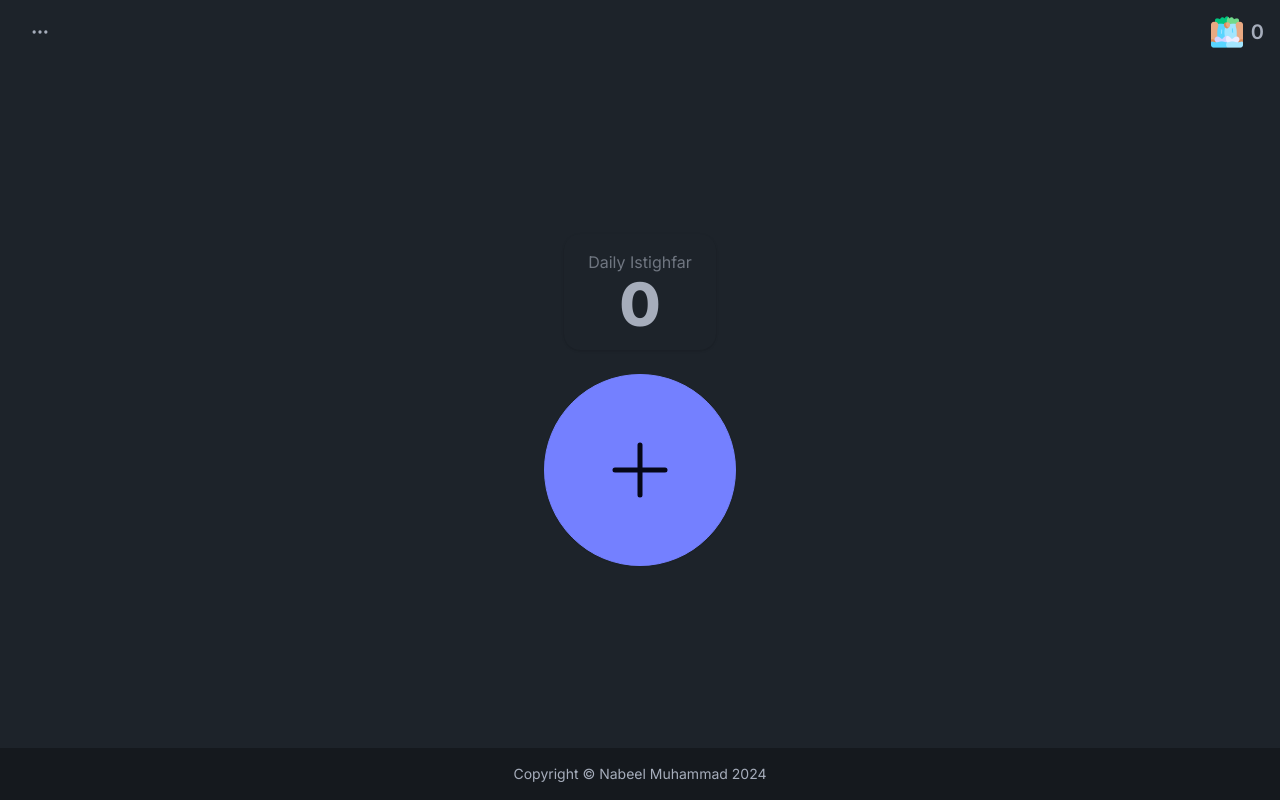
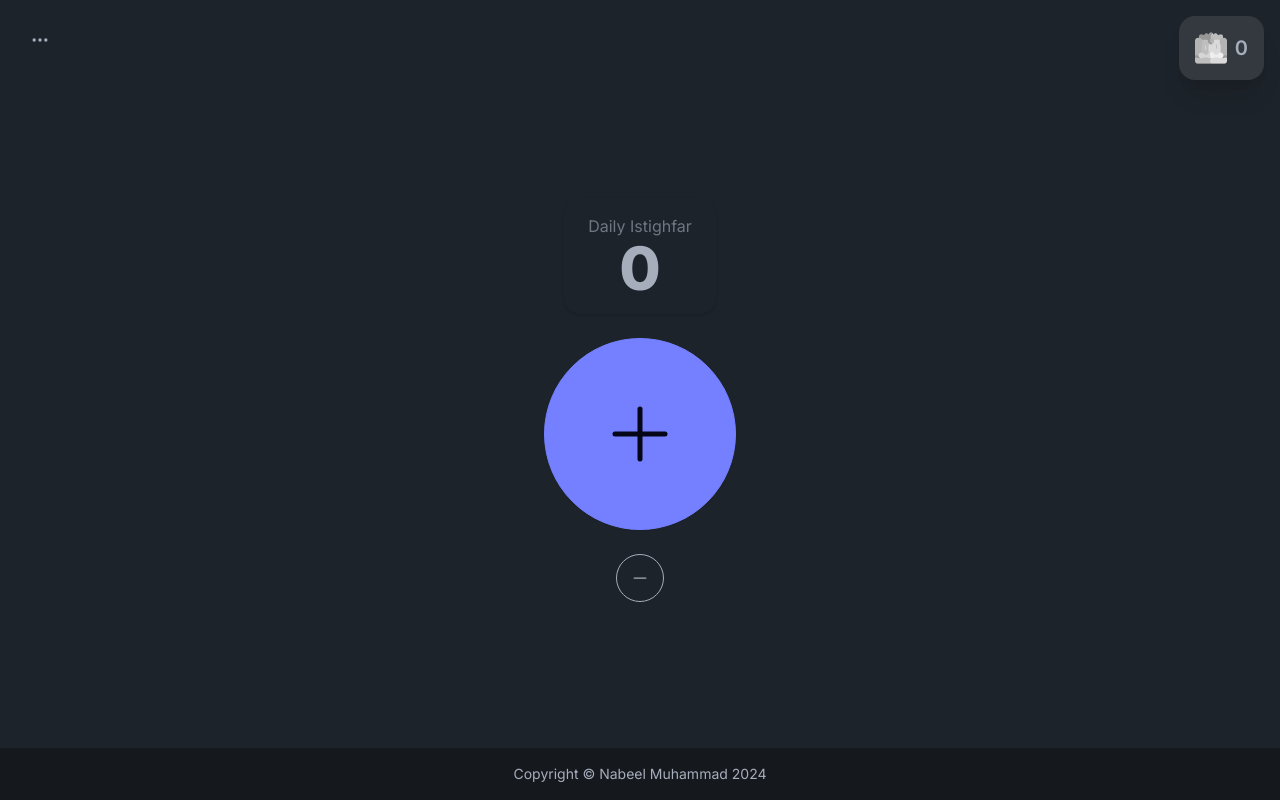
Before and after one commit to NABEEL004/istighfar-counter, a Next.js app: page / in a window 1280 px wide. Built offline with nearby package versions, Linux system fonts and the light colour scheme.

Commit message:
added subtract button, and basic streak function

```diff
--- a/app/page.tsx
+++ b/app/page.tsx
@@ -1,6 +1,6 @@
 "use client"
 import { useEffect, useState } from "react";
-import { PlusIcon } from "@heroicons/react/24/solid";
+import { PlusIcon, MinusIcon } from "@heroicons/react/24/solid";
 import RiverIcon from "./assets/river.png"
 import WaterfallIcon from "./assets/waterfall.png"
 
@@ -12,7 +12,13 @@ export default function Home() {
   const [goalAchieved, setGoalAchieved] = useState(false);
 
   const handleAddClick = () => {
-    setCount(count + 1);
+    setCount(prev => prev + 1);
+  }
+
+  const handleSubtractClick = () => {
+    if (count > 0) {
+      setCount(prev => prev - 1);
+    }
   }
 
   useEffect(() => {
@@ -24,11 +30,20 @@ export default function Home() {
     }
   }, [count]);
 
+  useEffect(() => {
+    if (goalAchieved) {
+      setFlow(1);
+    }
+    else {
+      setFlow(0);
+    }
+  }, [goalAchieved]);
+
 
   return (
     <div data-theme="dark">
-      <div className="flex flex-col gap-6 items-center justify-center h-[100dvh] w-screen">
-        <div className="absolute top-0 flex justify-between w-screen px-4 py-2">
+      <div className="flex flex-col gap-6 items-center justify-center h-[100dvh] w-screen ">
+        <div className="absolute top-0 flex justify-between w-screen px-4 py-4">
         <button className="btn btn-square btn-ghost">
           <svg
             xmlns="http://www.w3.org/2000/svg"
@@ -42,9 +57,11 @@ export default function Home() {
               d="M5 12h.01M12 12h.01M19 12h.01M6 12a1 1 0 11-2 0 1 1 0 012 0zm7 0a1 1 0 11-2 0 1 1 0 012 0zm7 0a1 1 0 11-2 0 1 1 0 012 0z"></path>
           </svg>
         </button>
-          <div className="flex gap-2 items-center justify-center">
-            <Image src={WaterfallIcon} alt="Icon of a river" height={32} width={32}/>
-            <div className="stat-value text-xl font-semibold">{flow}</div>
+          <div className="card bg-white bg-opacity-10 shadow-xl ">
+            <div className="card-body flex flex-row gap-2 items-center justify-center p-4">
+              <Image className={!goalAchieved ? "grayscale" : ""} src={WaterfallIcon} alt="Icon of a river" height={32} width={32}/>
+              <div className="stat-value text-xl font-semibold">{flow}</div>
+            </div>
           </div>
         </div>
       <div className="stats shadow">
@@ -54,6 +71,7 @@ export default function Home() {
         </div>
       </div>
         <button onClick={handleAddClick} className="btn btn-primary btn-circle h-48 w-48"><PlusIcon height={80} width={80} /></button>
+        <button onClick={handleSubtractClick} className="btn btn-outline btn-circle h-12 w-12"><MinusIcon height={20} width={20} /></button>
       </div>
 
       <footer className="footer footer-center bg-base-300 text-base-content p-4 bottom-0 absolute">
```
